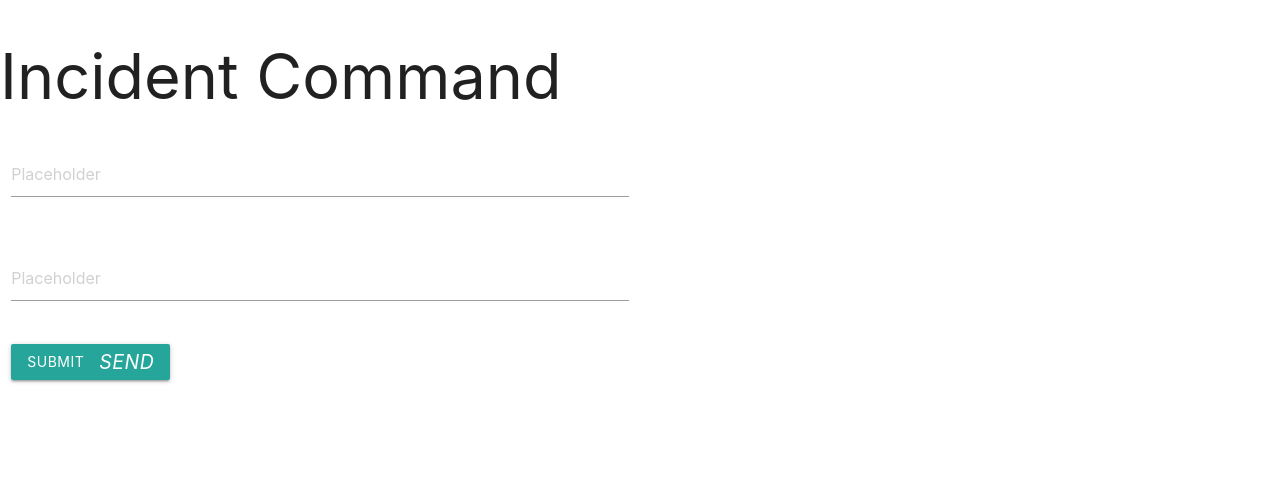
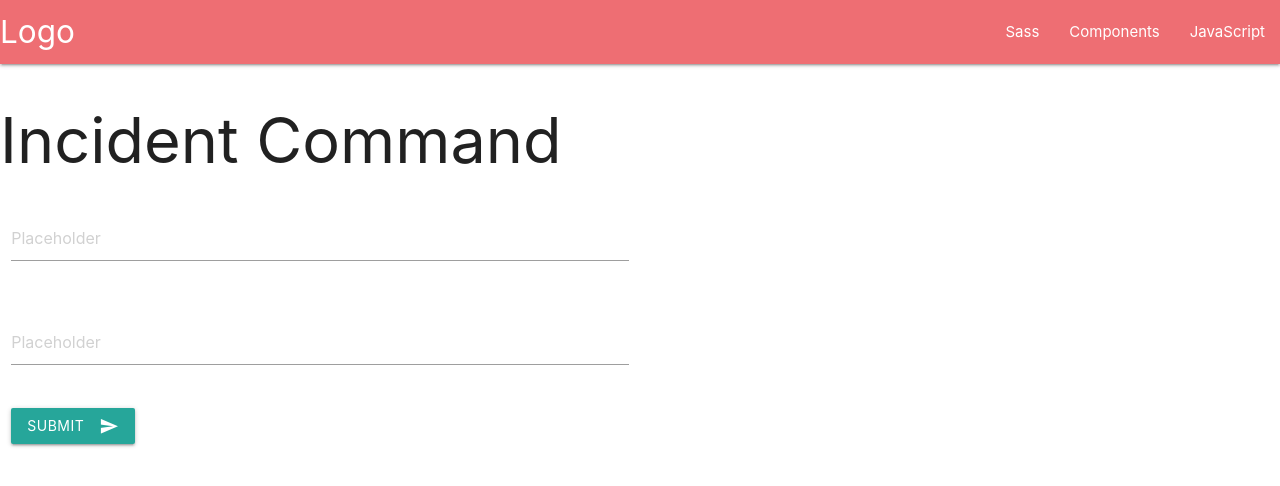
Before and after one commit to jerryfitzner/incident-command, a React (Create React App) app in the folder client/: page / in a window 1280 px wide. Shown: the top 486 px of the page. Built offline with nearby package versions, Linux system fonts and the light colour scheme.

Commit message:
Started FE LogIn

```diff
--- a/client/public/index.html
+++ b/client/public/index.html
@@ -27,7 +27,7 @@
     <title>React App</title>
 
     <!--Import Google Icon Font-->
-    <!-- <link href="https://fonts.googleapis.com/icon?family=Material+Icons" rel="stylesheet"> -->
+    <link href="https://fonts.googleapis.com/icon?family=Material+Icons" rel="stylesheet">
     <!--Import materialize.css-->
     <!-- <link type="text/css" rel="stylesheet" href="css/materialize.min.css"  media="screen,projection"/> -->
 
--- a/client/src/components/App.js
+++ b/client/src/components/App.js
@@ -1,4 +1,5 @@
 import { useState, useEffect } from "react";
+import Navbar from "./Navbar";
 // import { deleteUser } from "../actions/user";
 // import { useDispatch } from "react-redux";
 // import { Route, Routes } from 'react-router-dom';
@@ -17,14 +18,23 @@ function App() {
   //     .then((data) => dispatch({}));
   // }, []);
 
+  const handleSubmit = (e) => {
+    e.preventDefault();
+    console.log(e.target.value);
+  }
+
 
 
 
   return (
+    <>
+    <div>
+      <Navbar />
+    </div>
     <div className="App">
       <h1>Incident Command</h1>
       <div className="row">
-        <form className="col s12">
+        <form className="col s12" onSubmit={ handleSubmit }>
           <div className="row">
             <div className="input-field col s6">
               <input placeholder="Placeholder" id="first_name" type="text" className="validate" value={ userName } onChange={ e => setUserName(e.target.value) }/>
@@ -37,14 +47,13 @@ function App() {
               {/* <label >First Name</label> */}
             </div>
           </div>
-          <button className="btn waves-effect waves-light" type="submit" name="action">Submit
+          <button className="btn waves-effect waves-light" type="submit" name="submit">Submit
             <i className="material-icons right">send</i>
           </button>
         </form>
       </div>
-
-
     </div>
+    </>
   );
 }
 
--- /dev/null
+++ b/client/src/components/Navbar.js
@@ -0,0 +1,22 @@
+
+
+
+const Navbar = () => {
+
+  return (
+    <div>
+      <nav>
+        <div className="nav-wrapper">
+          <a href="#" className="brand-logo">Logo</a>
+          <ul id="nav-mobile" className="right hide-on-med-and-down">
+            <li><a href="sass.html">Sass</a></li>
+            <li><a href="badges.html">Components</a></li>
+           <li><a href="collapsible.html">JavaScript</a></li>
+          </ul>
+        </div>
+      </nav>
+    </div>
+  );
+}
+
+export default Navbar;
```
